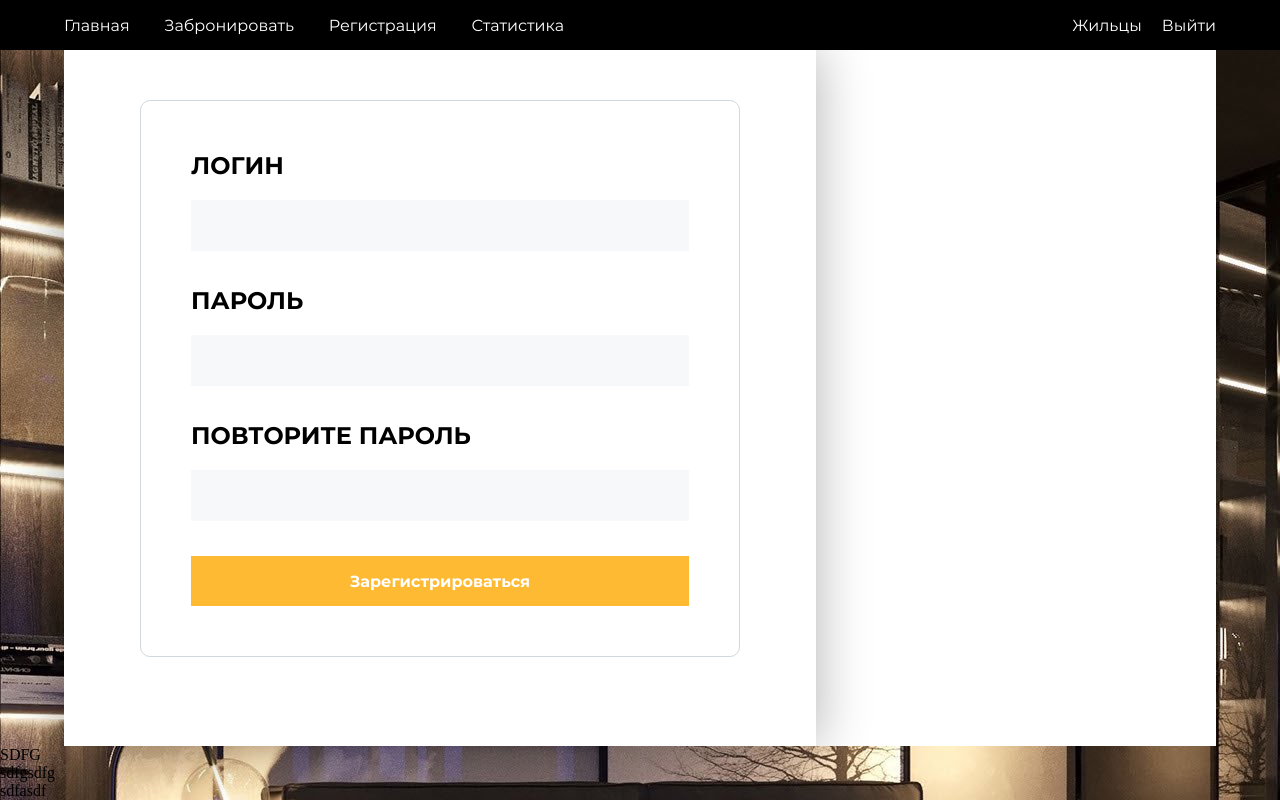
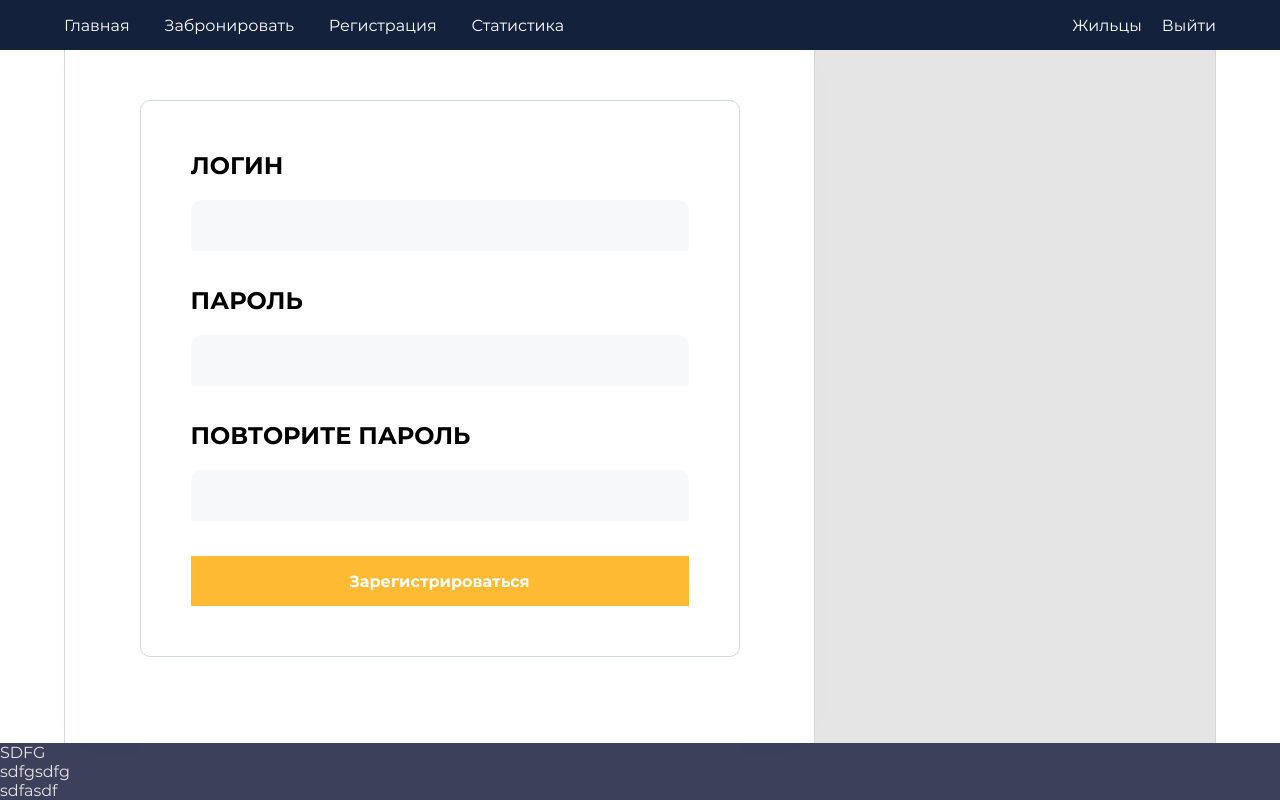
Before and after one commit to emberati/hotel, a Flask app: page /register in a window 1280 px wide. Run offline with Flask 3, Linux system fonts and the light colour scheme.

Commit message:
Скорректированы стрили, добвалены цвета

```diff
--- a/app/routes.py
+++ b/app/routes.py
@@ -41,7 +41,7 @@ def login():
             user.authenticated = user.check_password(password)
             if user.is_authenticated:
                 login_user(user, remember=remember)
-                redirect(url_for(next) if next else url_for('booking'))
+                redirect(next if next else url_for('booking'))
                 flash('Вы успешно вошли!', category='message')
             else:
                 flash('Неверный пароль!',  category='warning')
@@ -64,7 +64,6 @@ def logout():
 def register():
     form = RegisterUserForm()
     sess = db.session
-
     if form.validate_on_submit():
         username = form.user.username.data
         password = form.user.password.data
--- a/app/static/styles/base.css
+++ b/app/static/styles/base.css
@@ -6,7 +6,7 @@
 
 /*    TEXT    */
 
-h1, h2, h3, p, span, a, strong, input, label {
+footer, h1, h2, h3, p, span, a, strong, input, label {
     font-family: 'Montserrat';
     font-weight: 400;
     font-size: 16px;
@@ -54,8 +54,10 @@ main.page {
     /* margin-right: auto; */
     position: relative;
     width: 100%;
+    border-left: 1px solid var(--grim-gray);
+    border-right: 1px solid var(--grim-gray);
     background-color: var(--white);
-    box-shadow: 0 0 50px 1px rgba(0, 0, 0, 0.3);
+    box-shadow: 0 0 50px 1px rgba(20, 20, 20, 0.01);
 }
 
 aside.page {
@@ -63,7 +65,8 @@ aside.page {
     flex: 0 0 400px;
     position: relative;
     min-width: 400px;
-    background-color: var(--white);
+    border-right: 1px solid var(--grim-gray);
+    background-color: var(--platinum-gray);
     transition: min-width .3s ease-in-out, flex-basis .3s ease-in-out;
 }
 
@@ -76,7 +79,16 @@ header {
     z-index: 2;
     position: relative;
     height: 50px;
-    background-color: var(--deep-black);
+    background-color: var(--oxford-blue);
+}
+
+body {
+    background-color: white;
+}
+
+footer {
+    color: var(--platinum-gray);
+    background-color: var(--deep-sea);
 }
 
 .nav-wrapper {
@@ -89,6 +101,7 @@ nav.menu-items {
     display: flex;
     height: 100%;
     cursor: pointer;
+    user-select: none;
     justify-content: space-between;
 }
 
@@ -103,7 +116,7 @@ nav#options > *:first-child {
 .menu-items .page-link:hover ~ .underline::after,
 .menu-items .page-link:focus ~ .underline::after {
     width: 100%;
-    background-color: var(--gold-yellow);
+    background-color: var(--gold-orange);
 }
 
 .page-link {
@@ -117,6 +130,7 @@ nav#options > *:first-child {
     margin-right: auto;
 }
 
+/*
 .hg-page-wrapper {
     content: "";
     position: absolute;
@@ -124,3 +138,4 @@ nav#options > *:first-child {
     height: 100%;
     background: url('../resources/images/room-0.jpg');
 }
+*/
--- a/app/static/styles/colors.css
+++ b/app/static/styles/colors.css
@@ -1,9 +1,8 @@
 :root {
-    --deep-black: #000000;
-    --gold-yellow: #FFBA33;
+    --black: #000000;
     --white: #FFFFFF;
 
-    --accent-foreground: #D0D7DE;
+    --accent-foreground: var(--grim-gray);
     --accent-background: #000000;
     --layout-foreground: #FFFFFF;
     --layout-background: #F6F8FA;
@@ -14,4 +13,11 @@
     --success-foreground: #79AEA3;
     --success-background: #70EE9C;
     --success-solid: #5C998D;
+
+    --oxford-blue: #14213D;
+    --deep-sea: #3D405B;
+    --gold-orange: #FCA311;
+    --gold-yellow: #FFBA33;
+    --platinum-gray: #E5E5E5;
+    --grim-gray: #D0D7DE;
 }
--- a/app/static/styles/lib.css
+++ b/app/static/styles/lib.css
@@ -8,6 +8,7 @@
 
     font-size: 24px;
     border: 1px solid transparent;
+    border-radius: 10px 10px 0 0;
     background-color: var(--layout-background);
     transition: border-color .3s ease-in-out;
 }
@@ -26,6 +27,11 @@
     transition: background-color: .3s ease-in-out;
 }
 */
+
+.str-input-wrapper {
+    overflow: hidden;
+    border-radius: 10px;
+}
 
 .str-input-wrapper > .string-input:focus + .underline::after {
     width: 100%;
```
